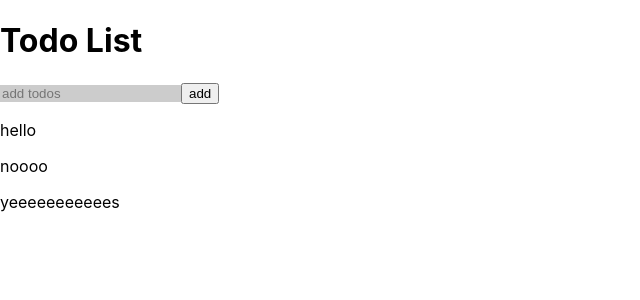
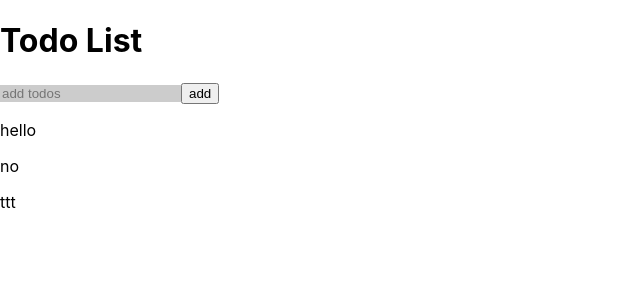
Before and after one commit to Mortadha-Abidi/todolisy, a React (Create React App) app: page / in a window 1280 px wide. Shown: the top 300 px of the page, without its empty margins (0-640 px from the left). Built offline with nearby package versions, Linux system fonts and the light colour scheme.

Commit message:
change it to functional comp

```diff
--- a/src/App.js
+++ b/src/App.js
@@ -1,62 +1,105 @@
 import './App.css';
 
 
-import React, { Component } from 'react'
+// import React, { Component } from 'react'
+// import List from './List';
+
+// class App extends Component {
+//   constructor(props){
+//     super(props);
+//     this.state={
+//       todos:["hello","noooo","yeeeeeeeeeees"],
+//       currentTodos:{
+//         text:''
+
+//       }
+
+//     }
+//     this.handleInput=this.handleInput.bind(this)
+// this.addTodo=this.addTodo.bind(this)
+
+//   }
+//   handleInput(e){
+//     this.setState({
+//       currentTodos:{
+//         text:e.target.value
+//       }
+//     })
+//   }
+//   addTodo(e){
+//     e.preventDefault()
+//    const todo=this.state.currentTodos
+//     // console.log(todo);
+//     if(todo.text!==""){
+//        const newtodo=[...this.state.todos,todo]
+//       this.setState({
+//         todos:newtodo,
+//         currentTodos:{
+//           text:''
+//         }
+//       })
+//     }else{
+      // alert("enter todo")
+    // }
+//   }
+//   render() {
+//     return (
+//       <div className="container">
+
+//       <h1 className="title">Todo List</h1>
+//       <form className="add" onSubmit={this.addTodo}>
+//         <input type="text" value={this.state.currentTodos.text} onChange={this.handleInput} placeholder="add todos"/>
+//         <button type="submit">add</button>
+//       </form>
+//       <p>{this.state.todos[0]}</p>
+//       <p>{this.state.todos[1]}</p>
+//       <p>{this.state.todos[2]}</p>
+//    <List todos={this.state.todos}/>
+//     </div>
+//     )
+//   }
+// }
+import React,{useState} from 'react'
 import List from './List';
 
-class App extends Component {
-  constructor(props){
-    super(props);
-    this.state={
-      todos:["hello","noooo","yeeeeeeeeeees"],
-      currentTodos:{
-        text:''
 
-      }
+export const App = (props) => {
+  const [todo,setTodo]=useState(["hello","no","ttt"])
+  const [text,setText]=useState('')
 
+ function addTodo(e){
+
+    e.preventDefault()
+    console.log(text,"me");
+    const newTodo={
+      value:text
     }
-    this.handleInput=this.handleInput.bind(this)
-this.addTodo=this.addTodo.bind(this)
+
+    if(text!==""){
+       setTodo(todo=>[...todo,newTodo])
+       console.log(todo);
+      setText("")
+
+    }else{
+      alert("enter todo")
+    }
 
   }
-  handleInput(e){
-    this.setState({
-      currentTodos:{
-        text:e.target.value
-      }
-    })
-  }
-  addTodo(e){
-    e.preventDefault()
-   const todo=this.state.currentTodos
-    // console.log(todo);
-    if(todo.text!==""){
-       const newtodo=[...this.state.todos,todo]
-      this.setState({
-        todos:newtodo,
-        currentTodos:{
-          text:''
-        }
-      })
-    }
-  }
-  render() {
-    return (
-      <div className="container">
-
-      <h1 className="title">Todo List</h1>
-      <form className="add" onSubmit={this.addTodo}>
-        <input type="text" value={this.state.currentTodos.text} onChange={this.handleInput} placeholder="add todos"/>
-        <button>add</button>
-      </form>
-      <p>{this.state.todos[0]}</p>
-      <p>{this.state.todos[1]}</p>
-      <p>{this.state.todos[2]}</p>
-   <List todos={this.state.todos}/>
+  return (
+    <div>
+       <h1 className="title">Todo List</h1>
+       <form className="add" onSubmit={addTodo} >
+         <input type="text" value={text} onChange={e=>setText(e.target.value)} placeholder="add todos"/>
+         <button type='submit'>add</button>
+       </form>
+       <p>{todo[0]}</p>
+       <p>{todo[1]}</p>
+       <p>{todo[2]}</p>
+       <List lol={todo}/>
     </div>
-    )
-  }
+  )
 }
 
 
+
 export default App;
--- a/src/List.js
+++ b/src/List.js
@@ -2,13 +2,14 @@ import React from 'react'
 
 
 export default function List(props) {
-    const todos=props.todos
+    const todos=props.lol
+    console.log(todos)
 
     const listTodo=todos.map((ele,index)=>{
         console.log(ele);
         return <div key={index}>
 
-            <p>{ele.text}</p>
+            <p>{ele.value}</p>
         </div>
     })
   return (
```
